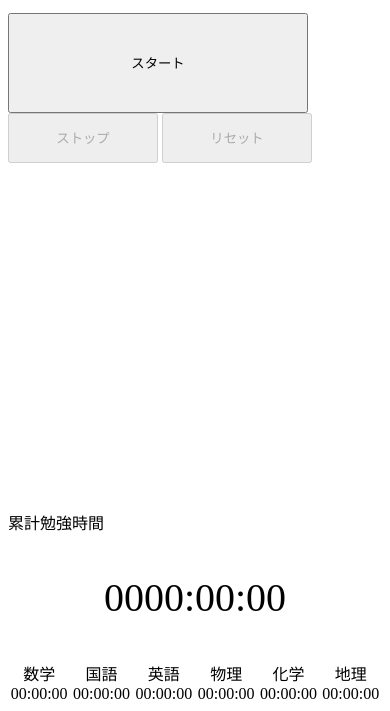
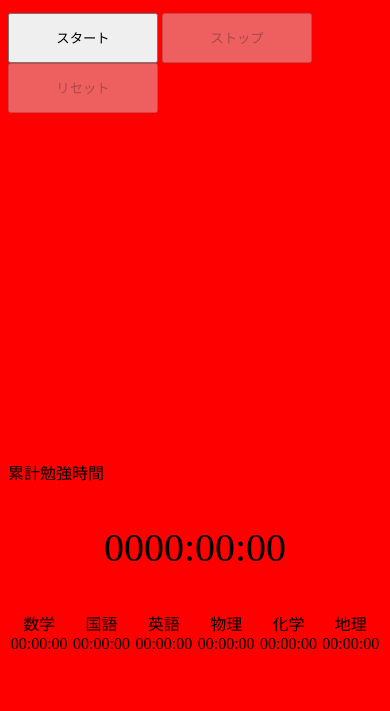
Before and after one commit to naeito/study.aq, a plain HTML site: page index.html in a window 390 px wide. Shown: the part 212-923 px from the top of the page. After the commit the page ends 873 px from the top, so only its background shows below. Drawn offline with Linux system fonts and the light colour scheme.

Commit message:
Update wani.css

```diff
--- a/wani.css
+++ b/wani.css
@@ -29,9 +29,8 @@
 .timerset{
     margin: -228px 0px 50px 500px;
 }
-@media screen and (max-width:600px){
-    #start{
-        width: 300px;
-        height: 100px;
+@media screen and (max-width: 600px) {
+    body {
+        background-color: red;
     }
-    }
+}
```
